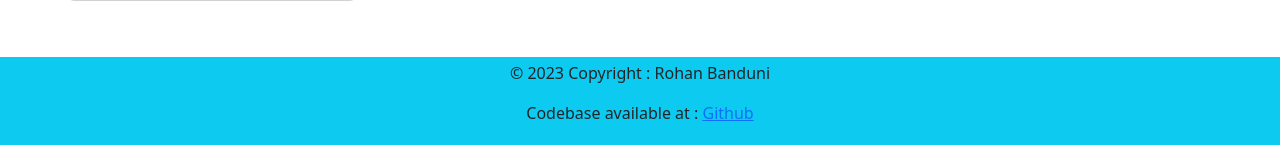
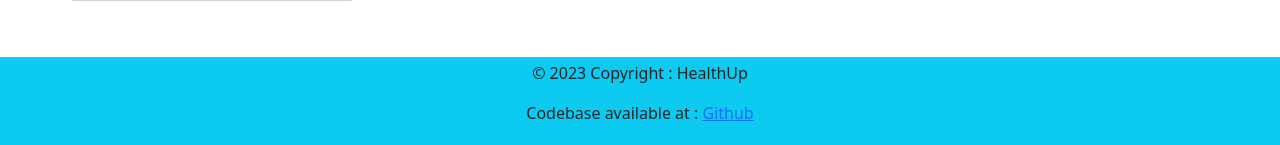
Before and after one commit to rohanbanduni/BCA-5th-sem-MPR, a Flask app: page /about in a window 1280 px wide. Shown: the part 1468-1613 px from the top of the page. Run offline with Flask 3, Linux system fonts and the light colour scheme; parts of the project's set-up code (start-up, migrations or seed data) failed here and were passed over.

Commit message:
Update about.html

```diff
--- a/templates/about.html
+++ b/templates/about.html
@@ -102,7 +102,7 @@
 
   <footer class="bg-info">
     <div class="text-center p-1">
-     <p>© 2023 Copyright : Rohan Banduni</p>
+     <p>© 2023 Copyright : HealthUp</p>
      <p>Codebase available at : <a href="https://github.com/rohanbanduni/BCA-5th-sem-MPR">Github</a></p>
     </div>
   </footer>
```
